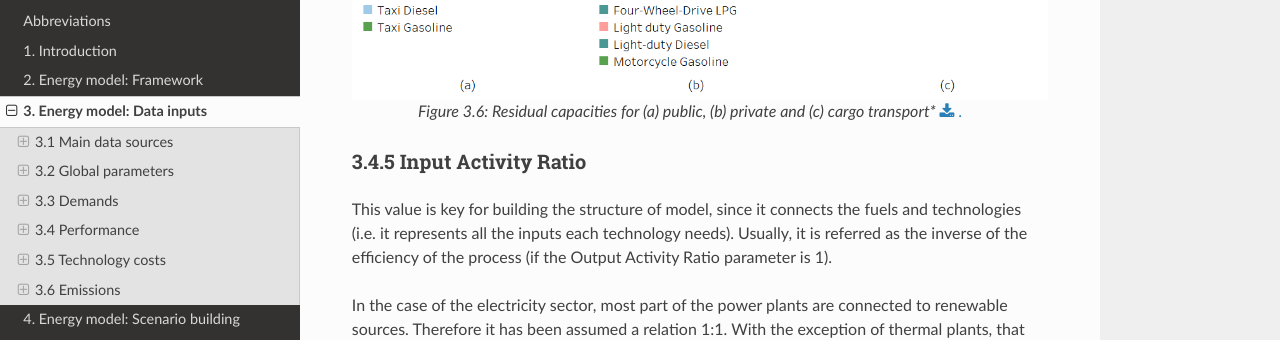
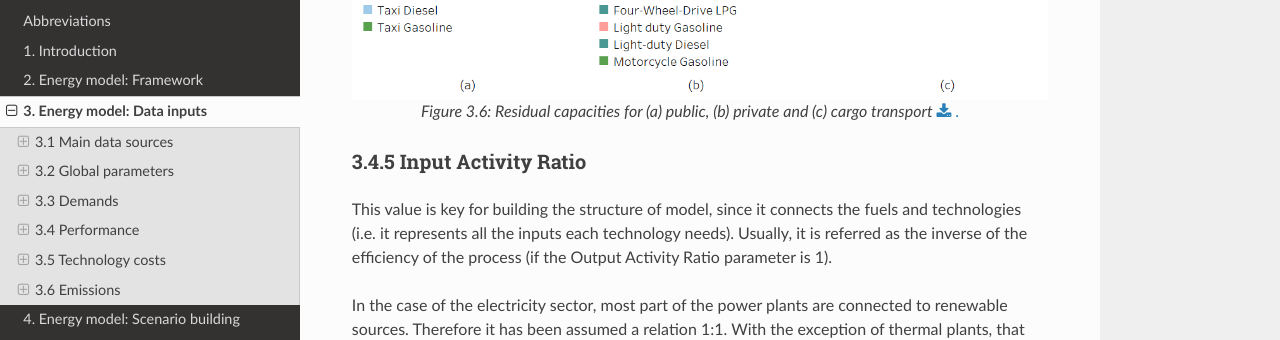
Before and after one commit to EPERLab/OSeMOSYS-CR, a Sphinx documentation site: the page built from docs/03EnergyModelDatabase.rst, in a window 1280 px wide and 900 px high, scrolled down 9208 px. Shown: the part 156-496 px from the top of the window. Built offline with Sphinx 7.4.7 and the Read the Docs theme 2.0.0, drawn with Linux system fonts in a browser that asks for light colours; formulas are drawn with MathJax 3.

```diff
--- a/docs/03EnergyModelDatabase.rst
+++ b/docs/03EnergyModelDatabase.rst
@@ -305,7 +305,7 @@ The residual capacity expresses the capacity that already exists in the first ye
 .. figure::  img/ResidualCapacityT.png
    :align:   center
 
-   *Figure 3.6: Residual capacities for (a) public, (b) private and (c) cargo transport** :download:`. <doc_imgs/ResidualCapacity.csv>`
+   *Figure 3.6: Residual capacities for (a) public, (b) private and (c) cargo transport* :download:`. <doc_imgs/ResidualCapacity.csv>`
 
 3.4.5 Input Activity Ratio
 ---------
```
